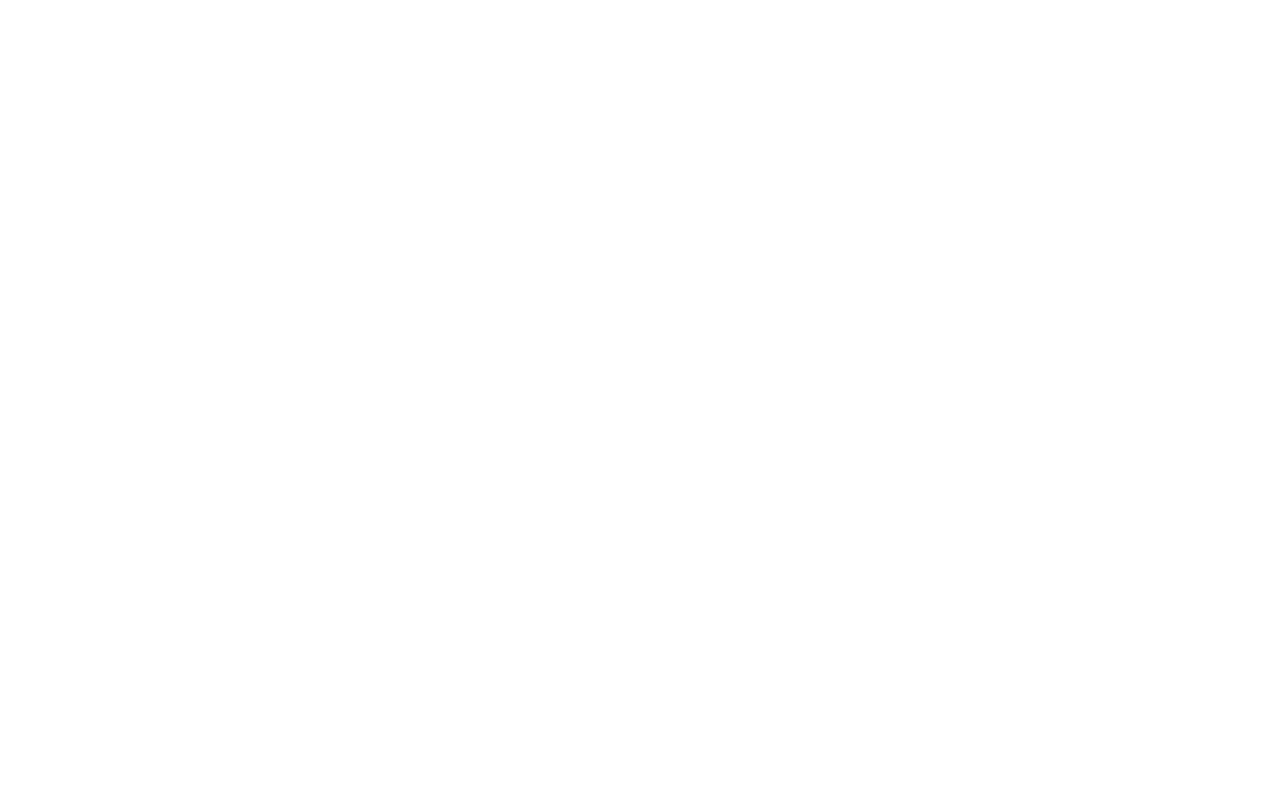
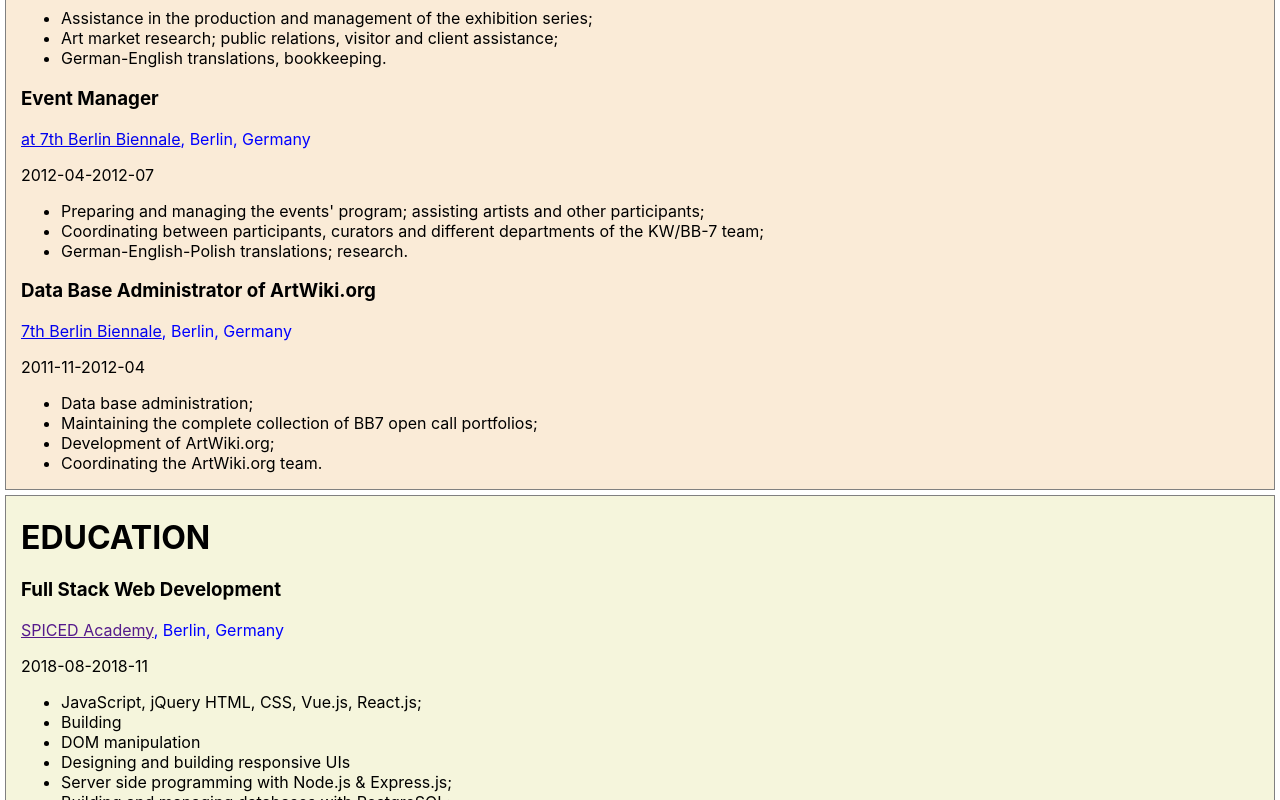
Before and after one commit to RadekKosiada/cv-project, a React (Create React App) app: page / in a window 1280 px wide. Shown: the part 1508-2308 px from the top of the page. Before the commit the page ends 800 px from the top, so only its background shows below. Built offline with nearby package versions, Linux system fonts and the light colour scheme.

Commit message:
Add 'Experience' component, pass and render data

```diff
--- a/src/App.css
+++ b/src/App.css
@@ -1,3 +1,31 @@
 .App {
-  text-align: center;
+  /* text-align: center; */
 }
+
+.experience {
+  border: 1px solid grey;
+  margin: 5px;
+}
+
+.experience-unit {
+  padding-left: 15px;
+  margin: 0;
+}
+
+.header-experience {
+  text-transform: uppercase;
+  padding-left: 15px;
+}
+
+.experience-institution {
+  color: blue;
+  text-decoration: none;
+}
+
+.experience.work {
+  background-color: antiquewhite;
+}
+
+.experience.education {
+  background-color: beige;
+}
--- a/src/App.js
+++ b/src/App.js
@@ -7,11 +7,15 @@
 import work from './json-files/work.json';
 //
 import languages from './json-files/languages.json';
-import strenghts  from './json-files/strenghts.json';
+import strenghts from './json-files/strenghts.json';
 //
 import skills from './json-files/skills.json';
 //
-import projects  from './json-files/projects.json';
+import projects from './json-files/projects.json';
+
+// Components
+import Experience from './Experience';
+
 
 let edu = education;
 console.log(edu);
@@ -19,6 +23,18 @@
 function App() {
   return (
     <div className="App">
+      <Experience
+        header = "Work experience"
+        className="work"
+        mainData = {work}
+      />
+
+      <Experience
+        header = "Education"
+        className="education"
+        mainData = {education}
+
+      />
 
     </div>
   );
--- /dev/null
+++ b/src/Experience.js
@@ -0,0 +1,45 @@
+import React from 'react';
+import './App.css';
+
+
+function Experience(props) {
+  console.log(props.mainData)
+  return (
+    <div className={`experience ${props.className}`}>
+      <h1 className="header-experience">{props.header}</h1>
+
+      {props.mainData.map((elem, index) => {
+        let title = elem.jobTitle ? elem.jobTitle : elem.degree;
+        let institution = elem.companyName ? elem.companyName : elem.institution;
+        let location = elem.location;
+        let country = elem.country;
+        let url = elem.url;
+        let start = elem.startDate;
+        let end = elem.endDate ? elem.endDate : "Ongoing";
+        let fields = elem.responsibilities ? elem.responsibilities : elem.skills;
+
+        return (
+          <div key={index} className="experience-unit">
+            <h3 className="experience-title">{title}</h3>
+            <p className="experience-institution">
+                <a href={url} target='_blank'>{institution}</a>,
+                {/* country - shortcut and icon for location */}
+              <span className="experience-location"> {location}, {country}</span>
+            </p>
+
+              {/* icon  for calendar? */}
+              <span className="experience-date">{start}-{end}</span>
+              {/* fields */}
+              <ul>
+              {fields.map((field, indexField) => {
+                return( <li key={`${institution}-${indexField}`}>{field}</li> )
+              })}
+              </ul>
+          </div>
+        )
+      })}
+    </div>
+  );
+}
+
+export default Experience;
```
